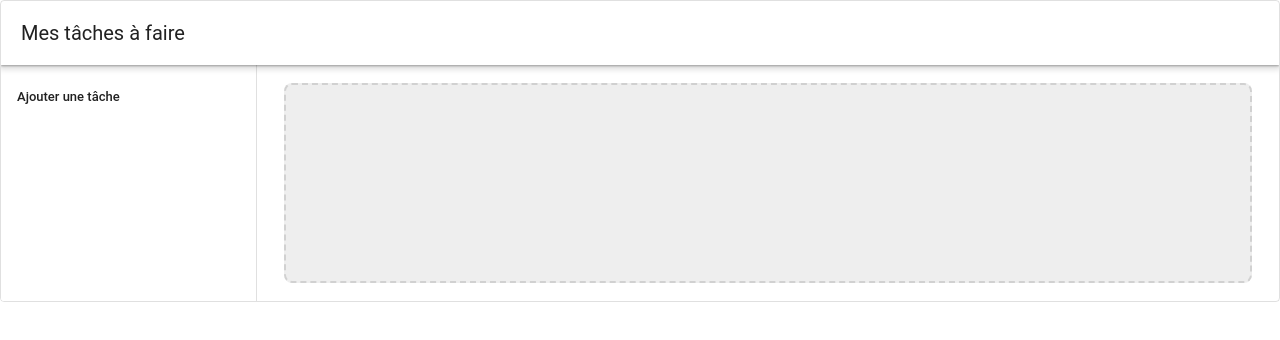
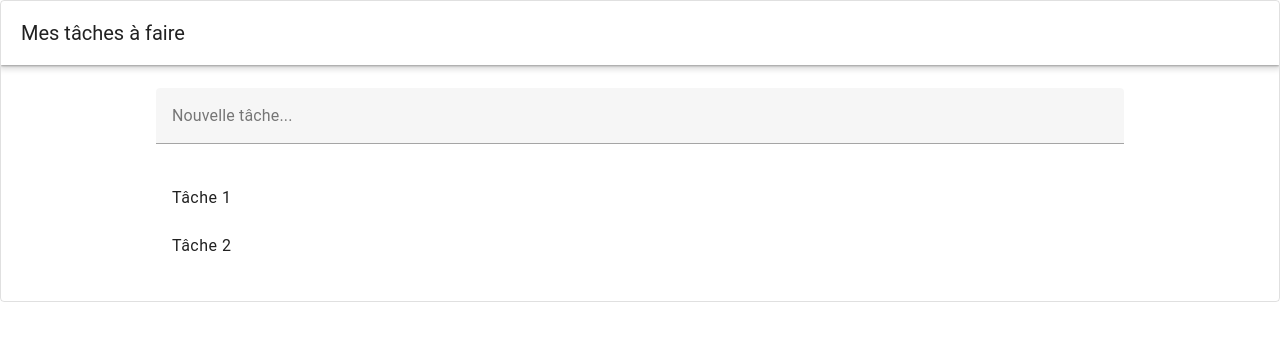
Before and after one commit to maximcharnallet/todolist, a Vue app in the folder frontend/: page /accueil in a window 1280 px wide. Shown: the top 340 px of the page. Built offline with nearby package versions, Linux system fonts and the light colour scheme; a small style sheet from the web is missing.

Commit message:
Add .gitignore

```diff
--- a/frontend/src/components/Accueil.vue
+++ b/frontend/src/components/Accueil.vue
@@ -5,21 +5,13 @@
   <v-layout class="rounded rounded-md border">
     <v-app-bar title="Mes tâches à faire"></v-app-bar>
 
-    <v-navigation-drawer>
-      <v-list nav>
-        <v-list-item title="Ajouter une tâche" link></v-list-item>
-      </v-list>
-    </v-navigation-drawer>
-
     <v-main class="d-flex align-center justify-center" height="300">
       <v-container>
-        <v-sheet
-          border="dashed md"
-          color="surface-light"
-          height="200"
-          rounded="lg"
-          width="100%"
-        ></v-sheet>
+				<v-text-field label="Nouvelle tâche..." />
+				<v-list>
+					<v-list-item title="Tâche 1" />
+					<v-list-item title="Tâche 2" />
+      	</v-list>
       </v-container>
     </v-main>
   </v-layout>
```
Also changed, not shown: 1 other file (tests, documents, lock files or other folders).
